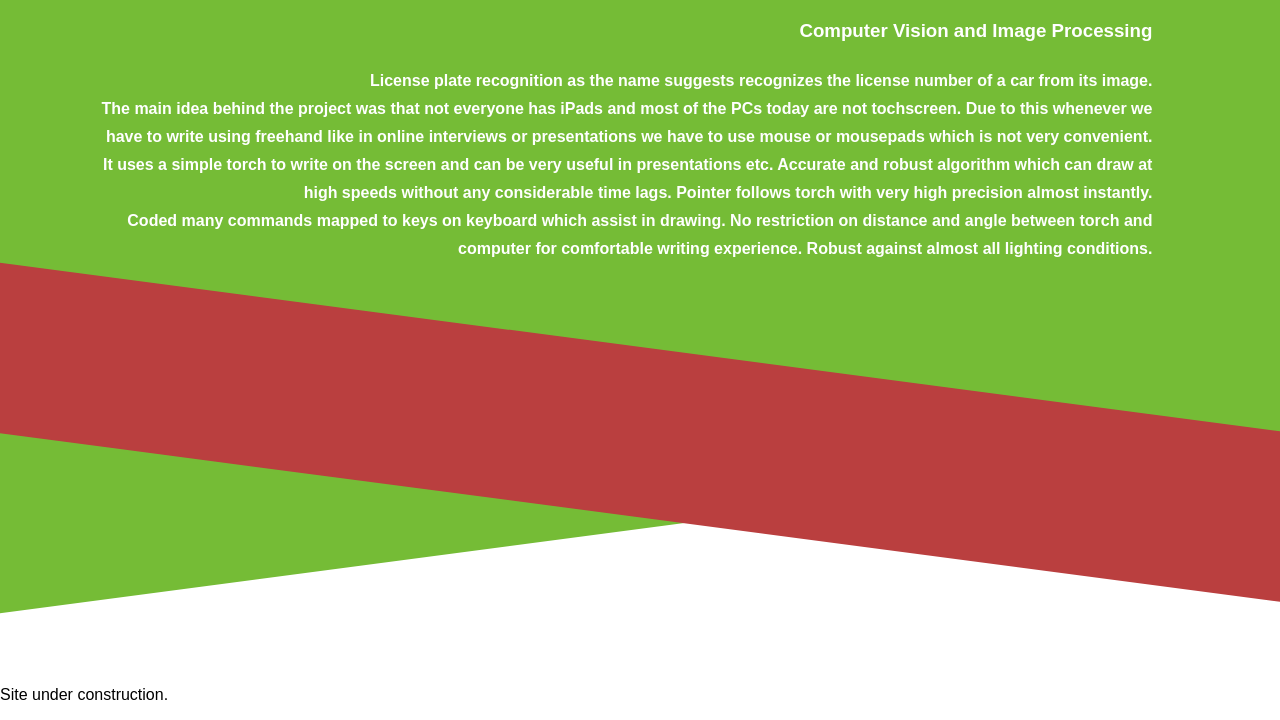
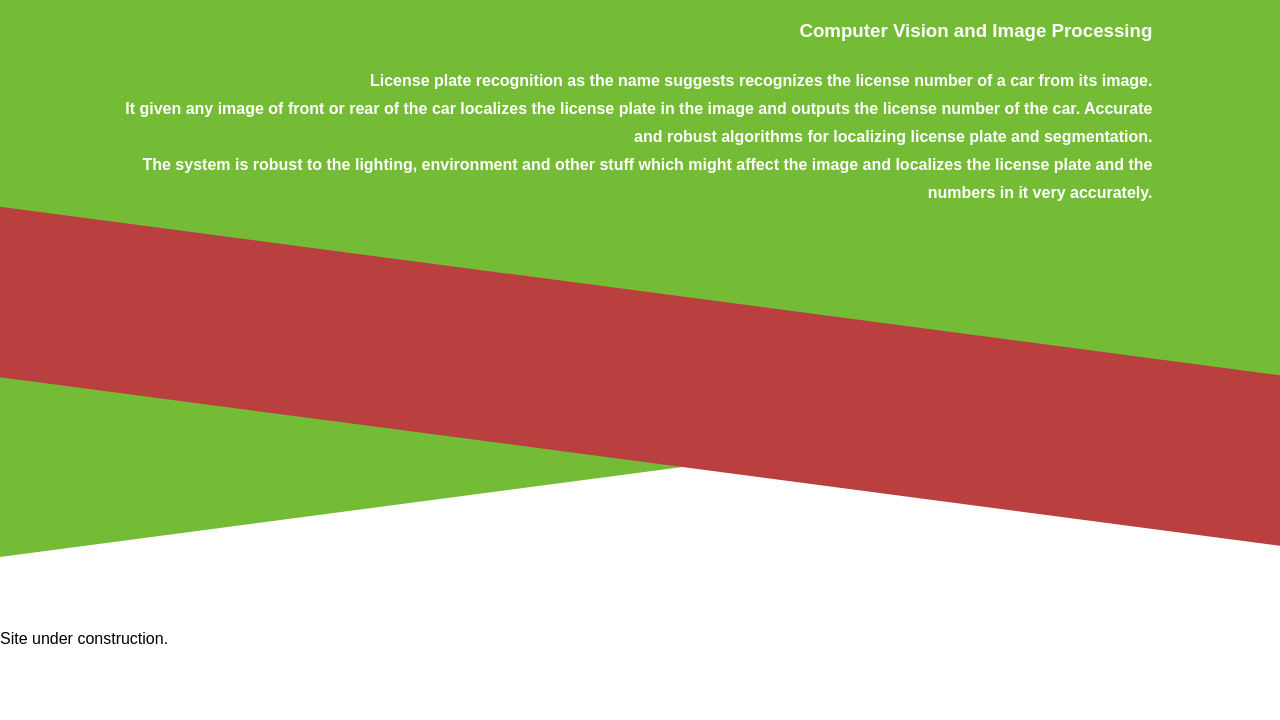
Before and after one commit to ayushgarg31/ayushgarg31.github.io, a plain HTML site: page index.html in a window 1280 px wide. Shown: the part 1329-2049 px from the top of the page. After the commit the page ends 1993 px from the top, so only its background shows below. Drawn offline with Linux system fonts and the light colour scheme.

Commit message:
License rcog

```diff
--- a/index.html
+++ b/index.html
@@ -56,9 +56,9 @@
 					<h3>Computer Vision and Image Processing</h3>
 					<h4>
 						License plate recognition as the name suggests recognizes the license number of a car from its image.<br>
-						The main idea behind the project was that not everyone has iPads and most of the PCs today are not tochscreen. Due to this whenever we have to write using freehand like in online interviews or presentations we have to use mouse or mousepads which is not very convenient.<br>
-						It uses a simple torch to write on the screen and can be very useful in presentations etc. Accurate and robust algorithm which can draw at high speeds without any considerable time lags. Pointer follows torch with very high precision almost instantly.<br>
-						Coded many commands mapped to keys on keyboard which assist in drawing. No restriction on distance and angle between torch and computer for comfortable writing experience. Robust against almost all lighting conditions.
+						It given any image of front or rear of the car localizes the license plate in the image and outputs the license number of the car.
+						Accurate and robust algorithms for localizing license plate and segmentation.<br>
+						The system is robust to the lighting, environment and other stuff which might affect the image and localizes the license plate and the numbers in it very accurately.
 					</h4>
 				</div>
 			</div>
```
